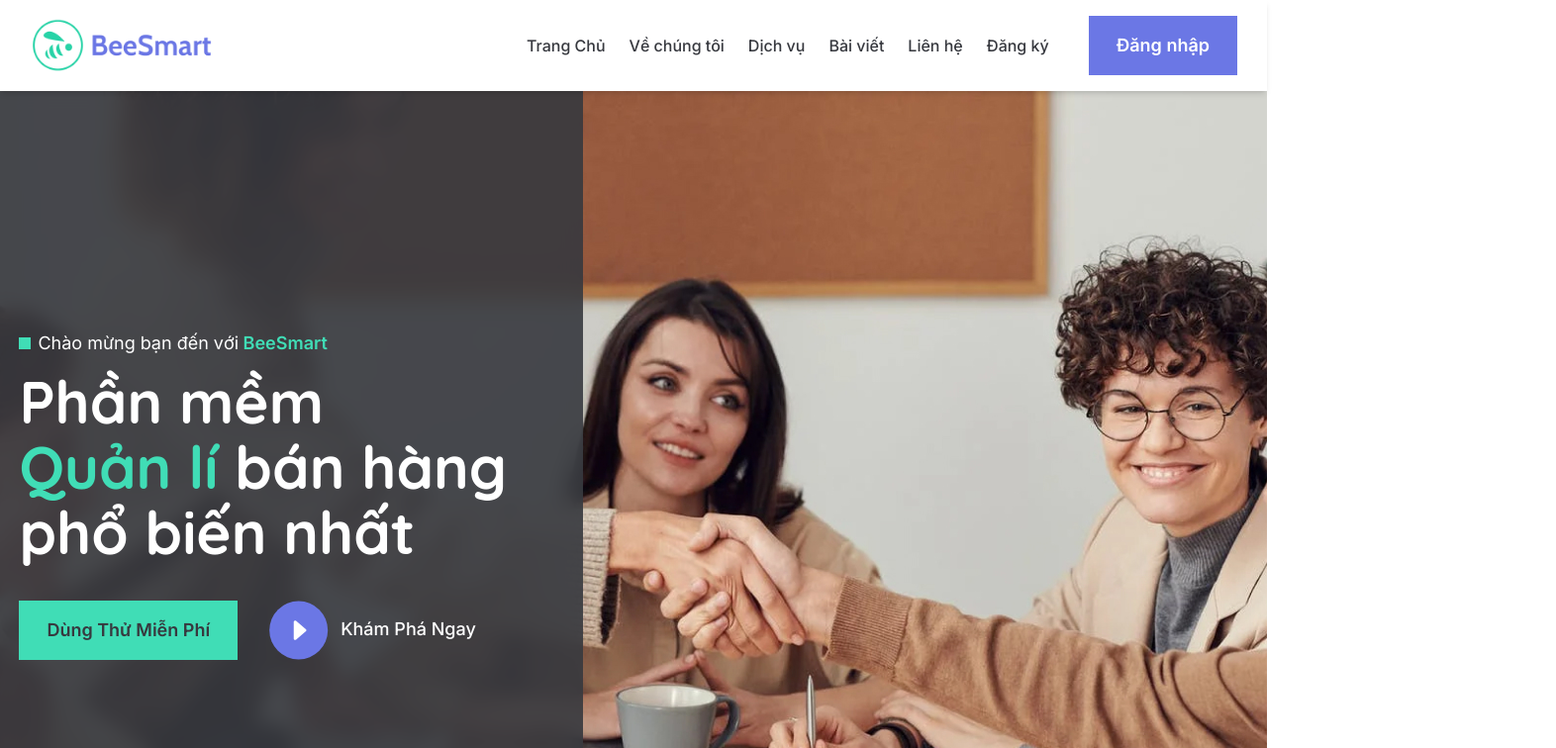
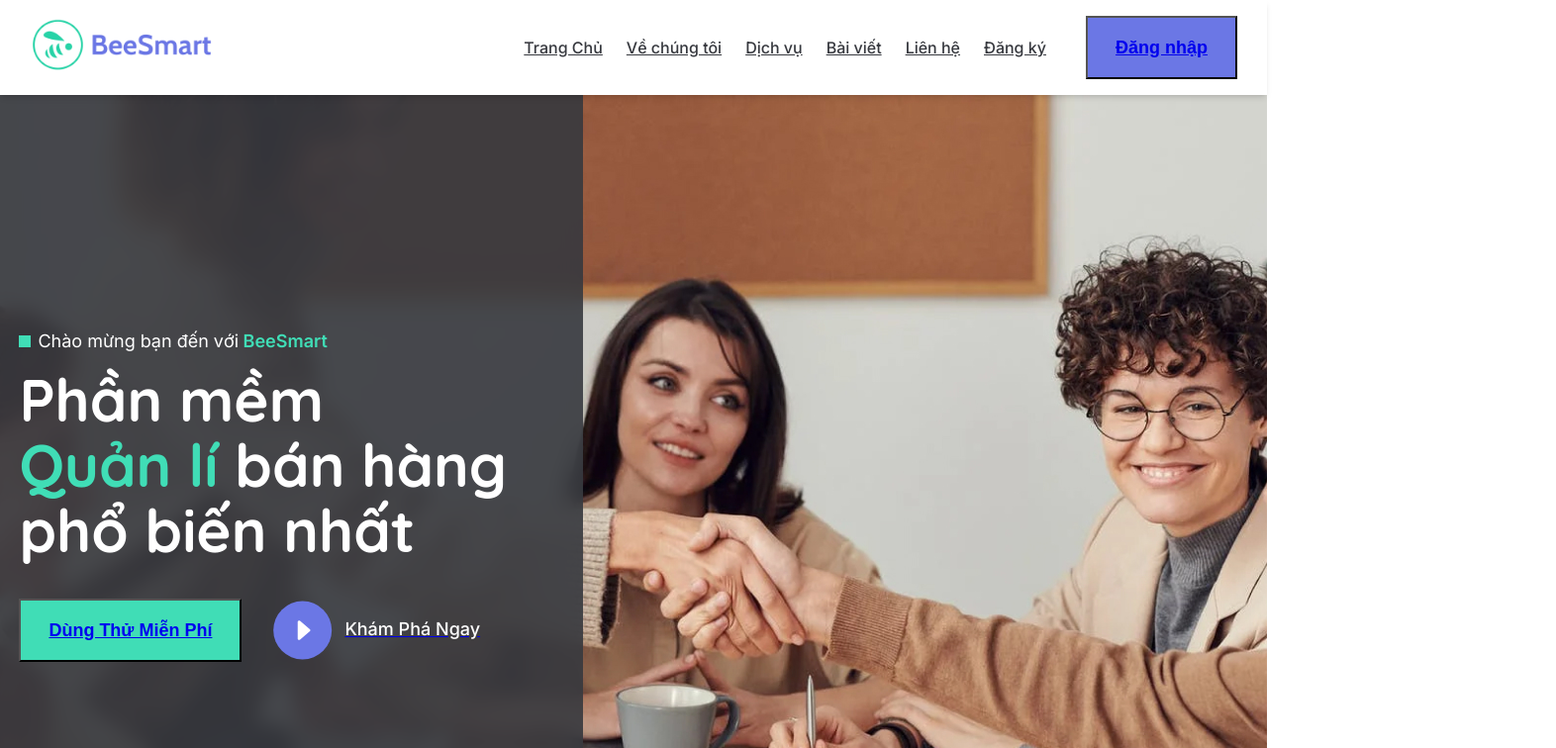
Before and after one commit to khangnguyen2100/next-13-sales-management-project, a Next.js app: page / in a window 1280 px wide. Shown: the top 756 px of the page at 99% size, 1572 px wide, since content can reach past the window. Built offline with nearby package versions, Linux system fonts and the light colour scheme.

Commit message:
add mui lib

```diff
--- a/package.json
+++ b/package.json
@@ -14,7 +14,9 @@
     "@emotion/styled": "^11.11.0",
     "@hookform/resolvers": "^3.3.1",
     "@mui/icons-material": "^5.14.8",
+    "@mui/joy": "^5.0.0-beta.5",
     "@mui/material": "^5.14.8",
+    "@mui/x-data-grid": "^6.13.0",
     "@types/node": "20.4.8",
     "@types/react": "18.2.19",
     "@types/react-dom": "18.2.7",
--- a/src/app/providers.tsx
+++ b/src/app/providers.tsx
@@ -1,5 +1,5 @@
 'use client';
-
+import { StyledEngineProvider } from '@mui/material/styles';
 import { SnackbarProvider } from 'notistack';
 
 type Props = {
@@ -8,6 +8,7 @@ type Props = {
 
 export const Providers = ({ children }: Props) => {
   return (
+    <StyledEngineProvider injectFirst>
       <SnackbarProvider
         maxSnack={3}
         autoHideDuration={4000}
@@ -15,5 +16,6 @@ export const Providers = ({ children }: Props) => {
       >
         {children}
       </SnackbarProvider>
+    </StyledEngineProvider>
   );
 };
--- a/tailwind.config.ts
+++ b/tailwind.config.ts
@@ -42,6 +42,10 @@ const config: Config = {
       },
     },
   },
+  // important: '#__next',
+  corePlugins: {
+    preflight: false,
+  },
   plugins: [],
 };
 export default config;
```
Also changed, not shown: 1 other file (tests, documents, lock files or other folders). Lines whose indentation alone changed are shown as unchanged.
